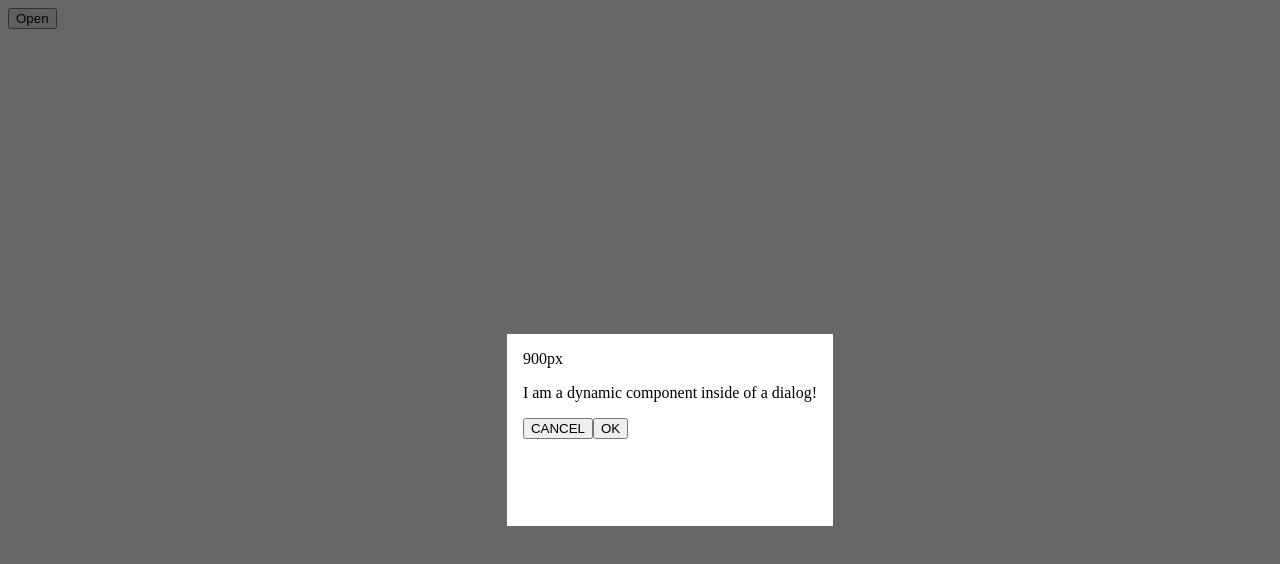
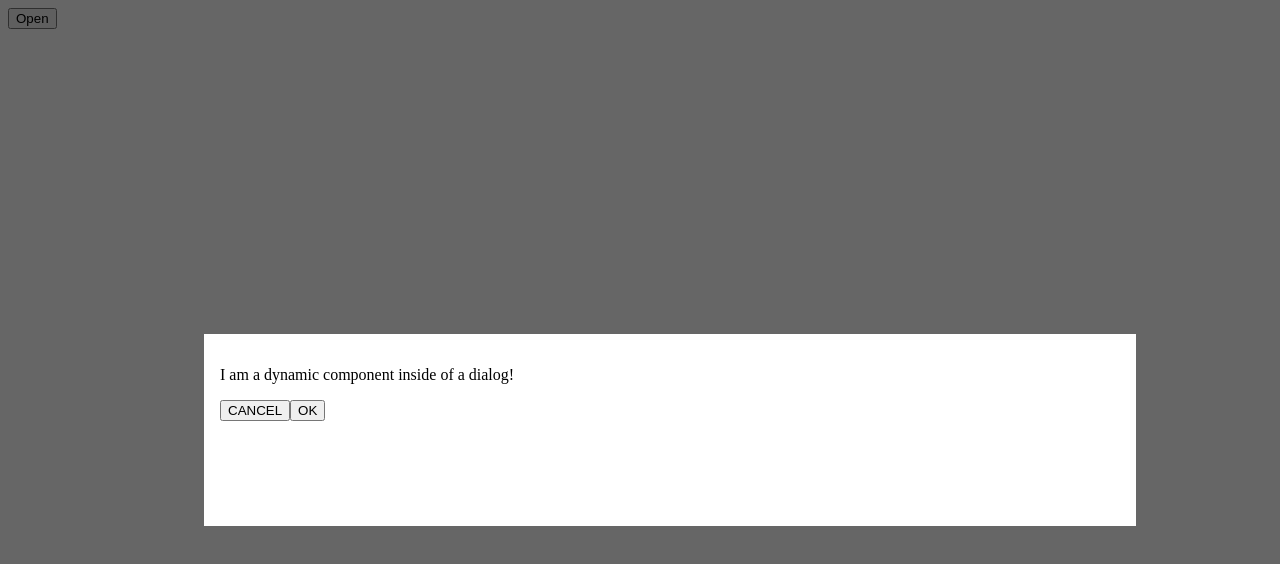
Before and after one commit to jyoti-sinha/angular-custom-dynamic-dialog, an Angular app: page / in a window 1280 px wide. Both pictures are taken after a click on the button "Open". Shown: the top 564 px of the page. Built offline with nearby package versions, Linux system fonts and the light colour scheme.

Commit message:
1 file modified

```diff
--- a/src/app/dialog/dialog.component.html
+++ b/src/app/dialog/dialog.component.html
@@ -1,7 +1,6 @@
 <div class="modal-container">
     <div class="modal-backdrop" (click)="onOverlayClicked($event)"></div>
-    <div class="modal-body">
-      {{config?.width}}
+    <div class="modal-body" [ngStyle]="{width: config?.width}">
       <ng-template appInsertion> </ng-template>
     </div>
 </div>
```
